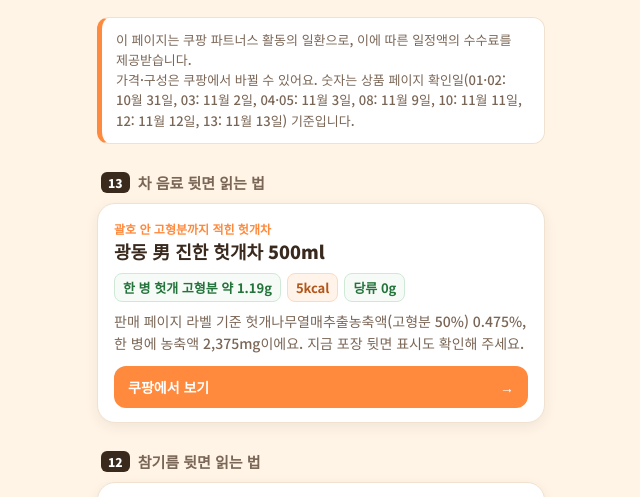
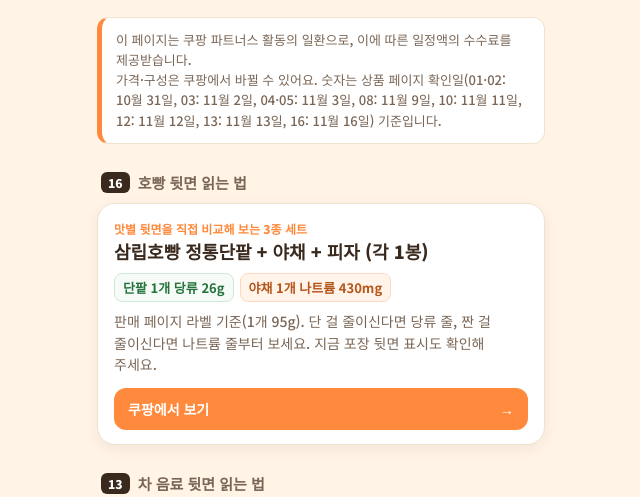
Before and after one commit to read-the-back/read-the-back.github.io, a plain HTML site: page index.html in a window 1280 px wide. Shown: the part 276-773 px from the top of the page, without its empty margins (319-959 px from the left). Drawn offline with Linux system fonts and the light colour scheme.

Commit message:
16 호빵 카드 추가

```diff
--- a/index.html
+++ b/index.html
@@ -50,7 +50,16 @@ footer img { width:72px; display:block; margin:0 auto 6px; }
   </header>
 
   <p class="notice">이 페이지는 쿠팡 파트너스 활동의 일환으로, 이에 따른 일정액의 수수료를 제공받습니다.<br>
-  가격·구성은 쿠팡에서 바뀔 수 있어요. 숫자는 상품 페이지 확인일(01·02: 10월 31일, 03: 11월 2일, 04·05: 11월 3일, 08: 11월 9일, 10: 11월 11일, 12: 11월 12일, 13: 11월 13일) 기준입니다.</p>
+  가격·구성은 쿠팡에서 바뀔 수 있어요. 숫자는 상품 페이지 확인일(01·02: 10월 31일, 03: 11월 2일, 04·05: 11월 3일, 08: 11월 9일, 10: 11월 11일, 12: 11월 12일, 13: 11월 13일, 16: 11월 16일) 기준입니다.</p>
+
+  <h2><span class="no">16</span>호빵 뒷면 읽는 법</h2>
+  <a class="card" href="https://link.coupang.com/a/iIdGvooI2u" target="_blank" rel="sponsored noopener">
+    <div class="kind">맛별 뒷면을 직접 비교해 보는 3종 세트</div>
+    <div class="name">삼립호빵 정통단팥 + 야채 + 피자 (각 1봉)</div>
+    <div class="why"><span>단팥 1개 당류 26g</span><span class="o">야채 1개 나트륨 430mg</span></div>
+    <p class="desc">판매 페이지 라벨 기준(1개 95g). 단 걸 줄이신다면 당류 줄, 짠 걸 줄이신다면 나트륨 줄부터 보세요. 지금 포장 뒷면 표시도 확인해 주세요.</p>
+    <div class="go">쿠팡에서 보기 <span>→</span></div>
+  </a>
 
   <h2><span class="no">13</span>차 음료 뒷면 읽는 법</h2>
   <a class="card" href="https://link.coupang.com/a/iEfuLnpu7U" target="_blank" rel="sponsored noopener">
```
